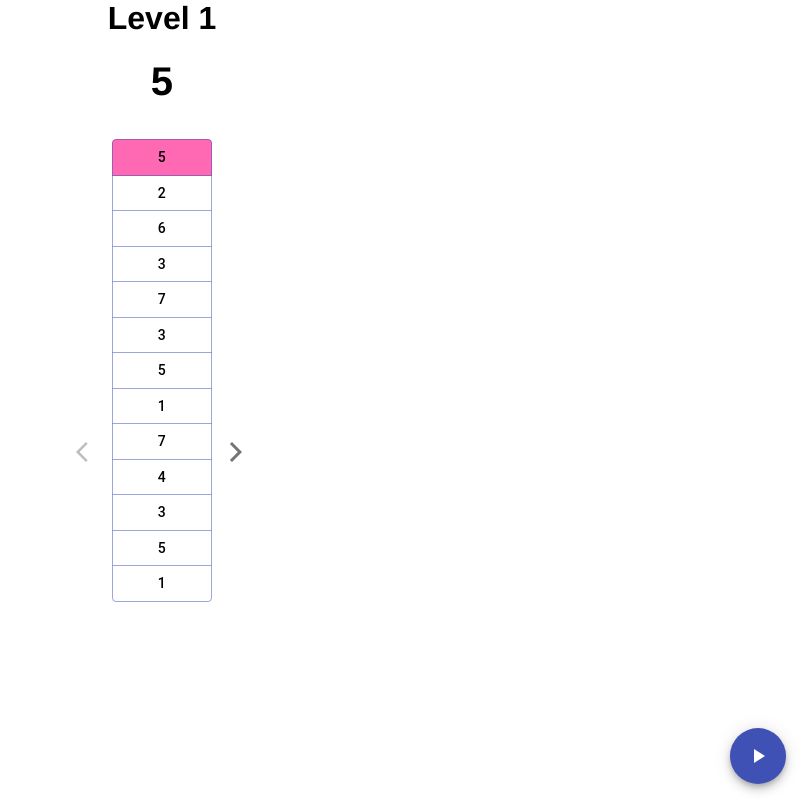
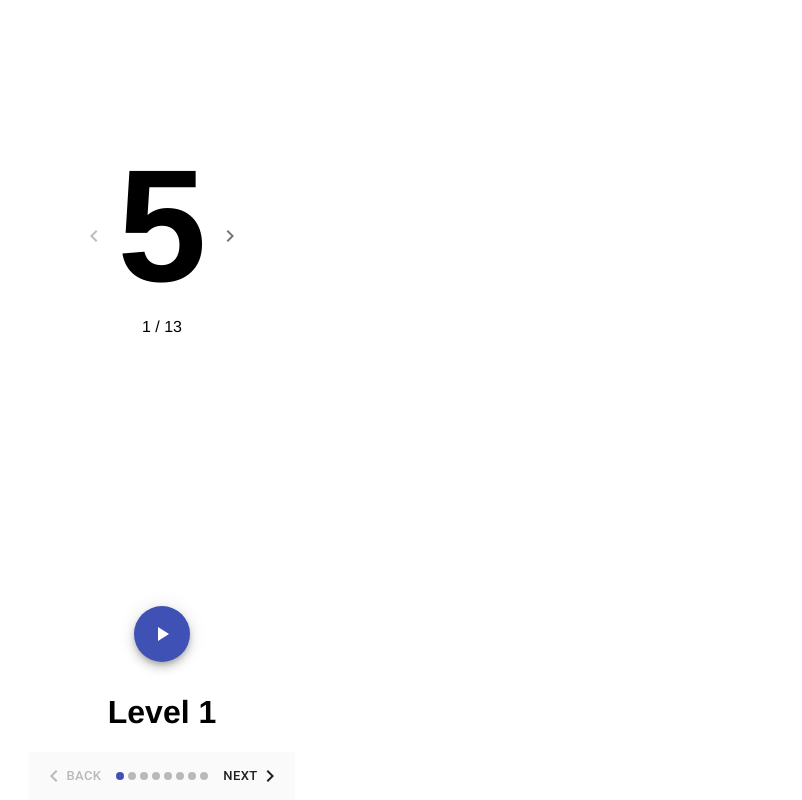
Before and after one commit to mantysalo/reinforcement-timer, a React (Create React App) app: page / in a window 1280 px wide. Shown: the whole page, without its empty margins (478-1280 px from the left). Built offline with nearby package versions, Linux system fonts and the light colour scheme.

Commit message:
rewrite the app interface and logic

```diff
--- a/src/App.tsx
+++ b/src/App.tsx
@@ -1,12 +1,12 @@
-import React, { useState, useEffect } from 'react';
+import React, { useState, useEffect, useCallback, useReducer } from 'react';
 import styled from 'styled-components';
 import { intervals } from './constants/intervals';
 import { useInterval } from './hooks/useInterval';
-import Button from '@material-ui/core/Button';
-import ButtonGroup from '@material-ui/core/ButtonGroup';
 import Fab from '@material-ui/core/Fab';
-import { PlayArrow, Pause, ArrowBackIos, ArrowForwardIos } from '@material-ui/icons';
-import IconButton from '@material-ui/core/IconButton';
+import { PlayArrow, Pause, Replay, KeyboardArrowLeft, KeyboardArrowRight } from '@material-ui/icons';
+import { DotsStepper } from './Stepper';
+import { AppState, appReducer } from './reducers/appReducer';
+import { IconButton } from '@material-ui/core';
 
 const FlexCenter = styled.div`
     display: flex;
@@ -19,129 +19,108 @@ const LevelIndicator = styled.h1`
     margin-top: 0;
 `;
 
-const TimeButtonGroup = styled(ButtonGroup)`
-    min-width: 100px;
-    height: 90%;
-    overflow: auto;
-`;
-
 const AppHeader = styled.header`
     display: flex;
-    flex-direction: column;
     align-items: center;
+    justify-content: flex-end;
+    flex-grow: 2;
 `;
 
 const Counter = styled.p`
-    font-size: 2.5rem;
+    font-size: 10rem;
     font-weight: 700;
     margin: 0;
 `;
 
-const MainContainer = styled.main`
-    display: flex;
-    align-items: center;
-    height: 100%;
+const Progress = styled.p`
+    font-size: 1rem;
+    font-weight: 400;
+    margin: 0;
+    text-align: center;
 `;
 
-type TimeButtonProps = {
-    selected: boolean;
-};
-const TimeButton = styled(Button)<TimeButtonProps>`
-    &&& {
-        background-color: ${({ selected }) => (selected ? 'hotpink' : 'inherit')};
-        color: ${({ selected }) => (selected ? 'black' : 'inherit')};
+const StepperContainer = styled.nav`
+display: flex;
+  flex-direction: column;
+  justify-content: flex-end;
+  align-items: center;
+  flex-grow: 1;
+  @media only screen and (max-width : 480px) {
+    width: 100%;
   }
 `;
 
+const initialState: AppState = {
+    level: 1,
+    intervalIndex: 0,
+    isTimerTicking: false,
+};
+
+const renderIcon = (start: boolean, level: number, intervalIndex: number, timeLeft: number) => {
+    if (intervalIndex === intervals[level].length - 1 && timeLeft === 0) {
+        return <Replay />;
+    } else if (start) {
+        return <Pause />;
+    }
+    return <PlayArrow />;
+};
+
 const App = () => {
-    const [level, setLevel] = useState(1);
-    const [timeIndex, setTimeIndex] = useState(0);
-    const [start, setStart] = useState(false);
+    const [state, dispatch] = useReducer(appReducer, initialState);
+    const [timeLeft, setTimeLeft] = useState(intervals[state.level][0]);
 
-    const [timeLeft, setTimeLeft] = useState(intervals[level][timeIndex]);
+    useEffect(() => setTimeLeft(intervals[state.level][state.intervalIndex]), [state.level, state.intervalIndex]);
 
-    useEffect(() => setTimeIndex(0), [level]);
+    const keyboardShortCutHandler = useCallback(e => {
+        if (e.code === 'Space') dispatch({ type: 'TIMER_BUTTON_CLICKED', payload: {timeLeft} });
+        else if (e.code === 'ArrowDown') dispatch({ type: 'LEVEL_CHANGED', payload: 'decrement' });
+        else if (e.code === 'ArrowUp') dispatch({ type: 'LEVEL_CHANGED', payload: 'increment' });
+        else if (e.code === 'ArrowRight') dispatch({ type: 'INTERVAL_CHANGED', payload: 'increment' });
+        else if (e.code === 'ArrowLeft') dispatch({ type: 'INTERVAL_CHANGED', payload: 'decrement' });
+    }, [timeLeft]);
 
     useEffect(() => {
-        setStart(false);
-        setTimeLeft(intervals[level][timeIndex]);
-    }, [timeIndex, level]);
+        document.addEventListener('keydown', keyboardShortCutHandler);
+        return () => document.removeEventListener('keydown', keyboardShortCutHandler);
+    });
 
-    useInterval(
-        () => {
+    useInterval(() => {
       if (timeLeft > 0) {
           setTimeLeft(time => time - 1);
       }
       if (timeLeft === 0) {
-              setStart(false);
-              setTimeout(() => {
-                setTimeIndex(timeIndex => {
-                  if (timeIndex < intervals[level].length - 1) {
-                      return timeIndex + 1;
+        dispatch({type: 'INTERVAL_CHANGED', payload: 'increment'})
       }
-                  return 0;
-              });
-              }, 0)
-            }
-        },
-        start ? 1000 : null
-    );
-
-    const incrementLevel = () => {
-        if (level < 8) {
-            setLevel(level => level + 1);
-        }
-    };
-    const decrementLevel = () => {
-        if (level > 1) {
-            setLevel(level => level - 1);
-        }
-    };
+  }, state.isTimerTicking ? 1000 : null);
     return (
         <FlexCenter>
             <AppHeader>
-                <LevelIndicator aria-live='polite'>Level {level}</LevelIndicator>
-                <Counter aria-live={start ? 'polite' : 'off'}>{timeLeft}</Counter>
+              <IconButton disabled={state.intervalIndex === 0} onClick={() => dispatch({type: 'INTERVAL_CHANGED', payload: 'decrement'})}>
+                <KeyboardArrowLeft/>
+              </IconButton>
+              <div style={{flex: 1}}>
+                <Counter aria-live={state.isTimerTicking ? 'polite' : 'off'}>{timeLeft}</Counter>
+                <Progress>
+                    {state.intervalIndex + 1} / {intervals[state.level].length}
+                </Progress>
+                </div>
+                <IconButton disabled={state.intervalIndex === intervals[state.level].length - 1} onClick={() => dispatch({type: 'INTERVAL_CHANGED', payload: 'increment'})}>
+                <KeyboardArrowRight/>
+              </IconButton>
             </AppHeader>
-            <MainContainer>
-                <IconButton
-                    disabled={level === 1 ? true : false}
-                    onClick={() => decrementLevel()}
-                    aria-label='go to previous level'
+            <StepperContainer>
+                <Fab
+                    onClick={() => dispatch({ type: 'TIMER_BUTTON_CLICKED', payload: {timeLeft} })}
+                    color='primary'
+                    aria-label={state.isTimerTicking ? 'stop timer' : 'start timer'}
+                    aria-pressed={state.isTimerTicking}
+                    style={{ marginBottom: '2rem' }}
                 >
-                    <ArrowBackIos />
-                </IconButton>
-                <TimeButtonGroup orientation='vertical' color='primary' aria-label='time selector button group'>
-                    {intervals[level].map((time, index) => (
-                        <TimeButton
-                            onClick={() => {
-                                setStart(false);
-                                setTimeIndex(index);
-                            }}
-                            aria-label={`Select time period of ${time} seconds`}
-                            key={`${time}${index}`}
-                            selected={index === timeIndex}
-                        >
-                            {time}
-                        </TimeButton>
-                    ))}
-                </TimeButtonGroup>
-                <IconButton
-                    disabled={level === 8 ? true : false}
-                    onClick={() => incrementLevel()}
-                    aria-label='next level'
-                >
-                    <ArrowForwardIos />
-                </IconButton>
-                <Fab
-                    onClick={() => setStart(start => !start)}
-                    style={{ position: 'absolute', bottom: '16px', right: '16px' }}
-                    color='primary'
-                    aria-label={start ? 'stop timer' : 'start timer'}
-                >
-                    {start ? <Pause /> : <PlayArrow />}
+                    {renderIcon(state.isTimerTicking, state.level, state.intervalIndex, timeLeft)}
                 </Fab>
-            </MainContainer>
+                <LevelIndicator aria-live='polite'>Level {state.level}</LevelIndicator>
+                <DotsStepper activeStep={state.level - 1} dispatch={dispatch} stepCount={Object.keys(intervals).length} />
+            </StepperContainer>
         </FlexCenter>
     );
 };
--- /dev/null
+++ b/src/Stepper.tsx
@@ -0,0 +1,42 @@
+import React from 'react';
+import MobileStepper from '@material-ui/core/MobileStepper';
+import Button from '@material-ui/core/Button';
+import KeyboardArrowLeft from '@material-ui/icons/KeyboardArrowLeft';
+import KeyboardArrowRight from '@material-ui/icons/KeyboardArrowRight';
+import { ActionType } from './reducers/appReducer';
+import styled from 'styled-components';
+
+const StyledMobileStepper = styled(MobileStepper)`
+  width: 100%;
+`
+
+export const DotsStepper = (props: { stepCount: number; activeStep: number; dispatch: React.Dispatch<ActionType> }) => {
+    return (
+        <StyledMobileStepper
+            variant='dots'
+            steps={props.stepCount}
+            position='static'
+            activeStep={props.activeStep}
+            nextButton={
+                <Button
+                    size='small'
+                    onClick={() => props.dispatch({ type: 'LEVEL_CHANGED', payload: 'increment' })}
+                    disabled={props.activeStep === props.stepCount - 1}
+                >
+                    Next
+                    <KeyboardArrowRight />
+                </Button>
+            }
+            backButton={
+                <Button
+                    size='small'
+                    onClick={() => props.dispatch({ type: 'LEVEL_CHANGED', payload: 'decrement' })}
+                    disabled={props.activeStep === 0}
+                >
+                    <KeyboardArrowLeft />
+                    Back
+                </Button>
+            }
+        />
+    );
+};
--- /dev/null
+++ b/src/reducers/appReducer.ts
@@ -0,0 +1,79 @@
+import { intervals } from '../constants/intervals'
+
+const LEVEL_CHANGED = 'LEVEL_CHANGED';
+const INTERVAL_CHANGED = 'INTERVAL_CHANGED';
+const TIMER_BUTTON_CLICKED = 'TIMER_BUTTON_CLICKED';
+
+interface ChangeLevelType {
+    type: typeof LEVEL_CHANGED;
+    payload: 'increment' | 'decrement';
+}
+
+interface ChangeIntervalType {
+    type: typeof INTERVAL_CHANGED;
+    payload: 'increment' | 'decrement';
+}
+
+interface TimerButtonClickedType {
+    type: typeof TIMER_BUTTON_CLICKED;
+    payload: {
+      timeLeft: number
+    }
+}
+
+export type ActionType = ChangeLevelType | ChangeIntervalType | TimerButtonClickedType
+
+export interface AppState {
+    level: number;
+    intervalIndex: number;
+    isTimerTicking: boolean;
+}
+
+export const appReducer = (state: AppState, action: ActionType) => {
+    switch (action.type) {
+        case LEVEL_CHANGED:
+            if (action.payload === 'increment' && state.level < Object.keys(intervals).length) {
+                return {
+                    intervalIndex: 0,
+                    level: state.level + 1,
+                    isTimerTicking: false,
+                    timeLeft: intervals[state.level + 1][state.intervalIndex],
+                };
+            } else if (action.payload === 'decrement' && state.level > 1) {
+                return {
+                    intervalIndex: 0,
+                    level: state.level - 1,
+                    isTimerTicking: false,
+                    timeLeft: intervals[state.level - 1][state.intervalIndex],
+                };
+            }
+            return { ...state };
+        case INTERVAL_CHANGED:
+            if (action.payload === 'increment' && state.intervalIndex < intervals[state.level].length - 1) {
+                return {
+                    ...state,
+                    intervalIndex: state.intervalIndex + 1,
+                    isTimerTicking: false,
+                    timeLeft: intervals[state.level][state.intervalIndex + 1],
+                };
+            } else if (action.payload === 'decrement' && state.intervalIndex > 0) {
+                return {
+                    ...state,
+                    intervalIndex: state.intervalIndex - 1,
+                    isTimerTicking: false,
+                    timeLeft: intervals[state.level][state.intervalIndex - 1],
+                };
+            }
+            return { ...state };
+        case TIMER_BUTTON_CLICKED:
+            if (state.intervalIndex === intervals[state.level].length - 1 && action.payload.timeLeft === 0) {
+                return { ...state, isTimerTicking: false, intervalIndex: 0 };
+            }
+            if (state.isTimerTicking) {
+                return { ...state, isTimerTicking: false };
+            } else if (state.isTimerTicking === false) {
+                return { ...state, isTimerTicking: true };
+            }
+            return { ...state };
+    }
+};
```
Lines whose indentation alone changed are shown as unchanged.
